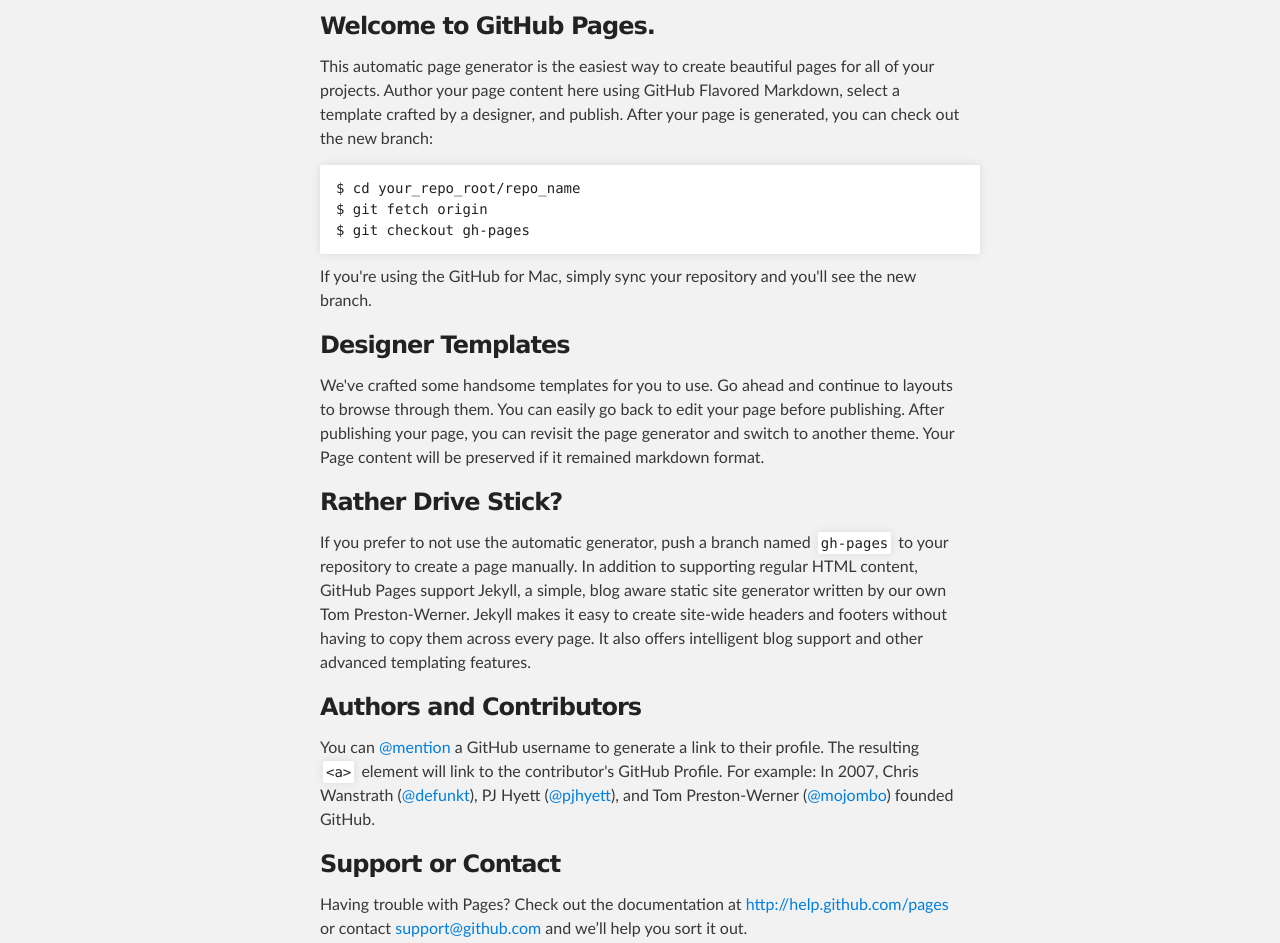
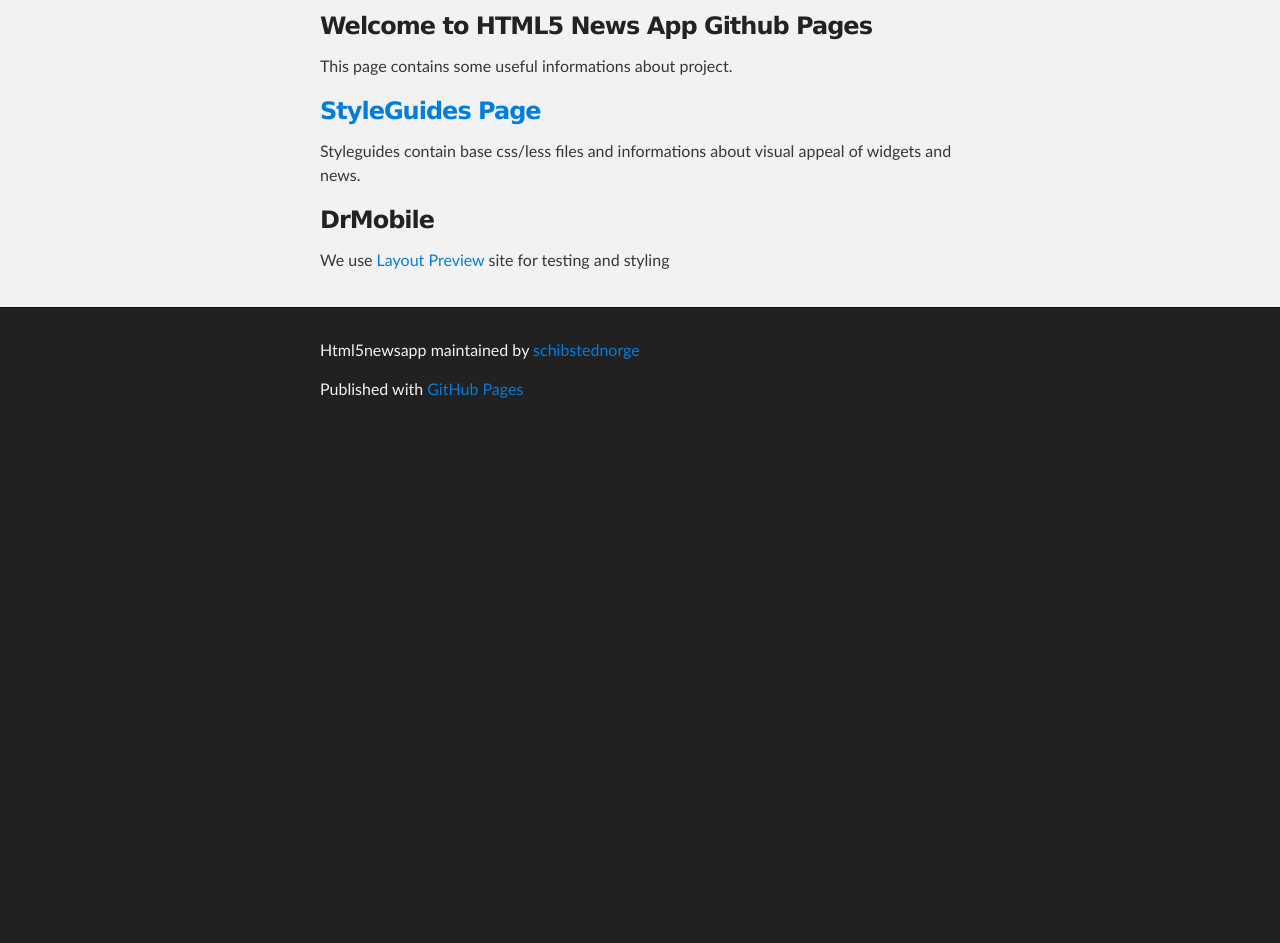
Before and after one commit to kwasniew/HTML5NewsApp, a website: page index.html in a window 1280 px wide. Shown: the part 216-1159 px from the top of the page. After the commit the page ends 800 px from the top, so only its background shows below. Drawn offline with Linux system fonts and the light colour scheme.

Commit message:
prepare main page of gh-pages

```diff
--- a/index.html
+++ b/index.html
@@ -32,36 +32,23 @@
     <div id="main_content_wrap" class="outer">
       <section id="main_content" class="inner">
         <h3>
-<a name="welcome-to-github-pages" class="anchor" href="#welcome-to-github-pages"><span class="octicon octicon-link"></span></a>Welcome to GitHub Pages.</h3>
+          Welcome to HTML5 News App Github Pages
+        </h3>
 
-<p>This automatic page generator is the easiest way to create beautiful pages for all of your projects. Author your page content here using GitHub Flavored Markdown, select a template crafted by a designer, and publish. After your page is generated, you can check out the new branch:</p>
+<p>This page contains some useful informations about project.</p>
 
-<pre><code>$ cd your_repo_root/repo_name
-$ git fetch origin
-$ git checkout gh-pages
-</code></pre>
-
-<p>If you're using the GitHub for Mac, simply sync your repository and you'll see the new branch.</p>
 
 <h3>
-<a name="designer-templates" class="anchor" href="#designer-templates"><span class="octicon octicon-link"></span></a>Designer Templates</h3>
+<a href="styleguidedist/">StyleGuides Page</a></h3>
 
-<p>We've crafted some handsome templates for you to use. Go ahead and continue to layouts to browse through them. You can easily go back to edit your page before publishing. After publishing your page, you can revisit the page generator and switch to another theme. Your Page content will be preserved if it remained markdown format.</p>
+<p>Styleguides contain base css/less files and informations about visual appeal of widgets and news.</p>
 
-<h3>
-<a name="rather-drive-stick" class="anchor" href="#rather-drive-stick"><span class="octicon octicon-link"></span></a>Rather Drive Stick?</h3>
 
-<p>If you prefer to not use the automatic generator, push a branch named <code>gh-pages</code> to your repository to create a page manually. In addition to supporting regular HTML content, GitHub Pages support Jekyll, a simple, blog aware static site generator written by our own Tom Preston-Werner. Jekyll makes it easy to create site-wide headers and footers without having to copy them across every page. It also offers intelligent blog support and other advanced templating features.</p>
+<h3>DrMobile</h3>
 
-<h3>
-<a name="authors-and-contributors" class="anchor" href="#authors-and-contributors"><span class="octicon octicon-link"></span></a>Authors and Contributors</h3>
+<p>We use <a href="http://sandbox.drmobile.aptoma.no/layoutpreview/#workspace/ap_pub_2/escenic/7229759">Layout Preview</a> site for testing and styling</p>
 
-<p>You can <a href="https://github.com/blog/821" class="user-mention">@mention</a> a GitHub username to generate a link to their profile. The resulting <code>&lt;a&gt;</code> element will link to the contributor's GitHub Profile. For example: In 2007, Chris Wanstrath (<a href="https://github.com/defunkt" class="user-mention">@defunkt</a>), PJ Hyett (<a href="https://github.com/pjhyett" class="user-mention">@pjhyett</a>), and Tom Preston-Werner (<a href="https://github.com/mojombo" class="user-mention">@mojombo</a>) founded GitHub.</p>
 
-<h3>
-<a name="support-or-contact" class="anchor" href="#support-or-contact"><span class="octicon octicon-link"></span></a>Support or Contact</h3>
-
-<p>Having trouble with Pages? Check out the documentation at <a href="http://help.github.com/pages">http://help.github.com/pages</a> or contact <a href="mailto:support@github.com">support@github.com</a> and we’ll help you sort it out.</p>
       </section>
     </div>
 
```
Also changed, not shown: styleguide/index.html (+1 -1 lines), styleguidedist/index.html (+1 -1 lines).
